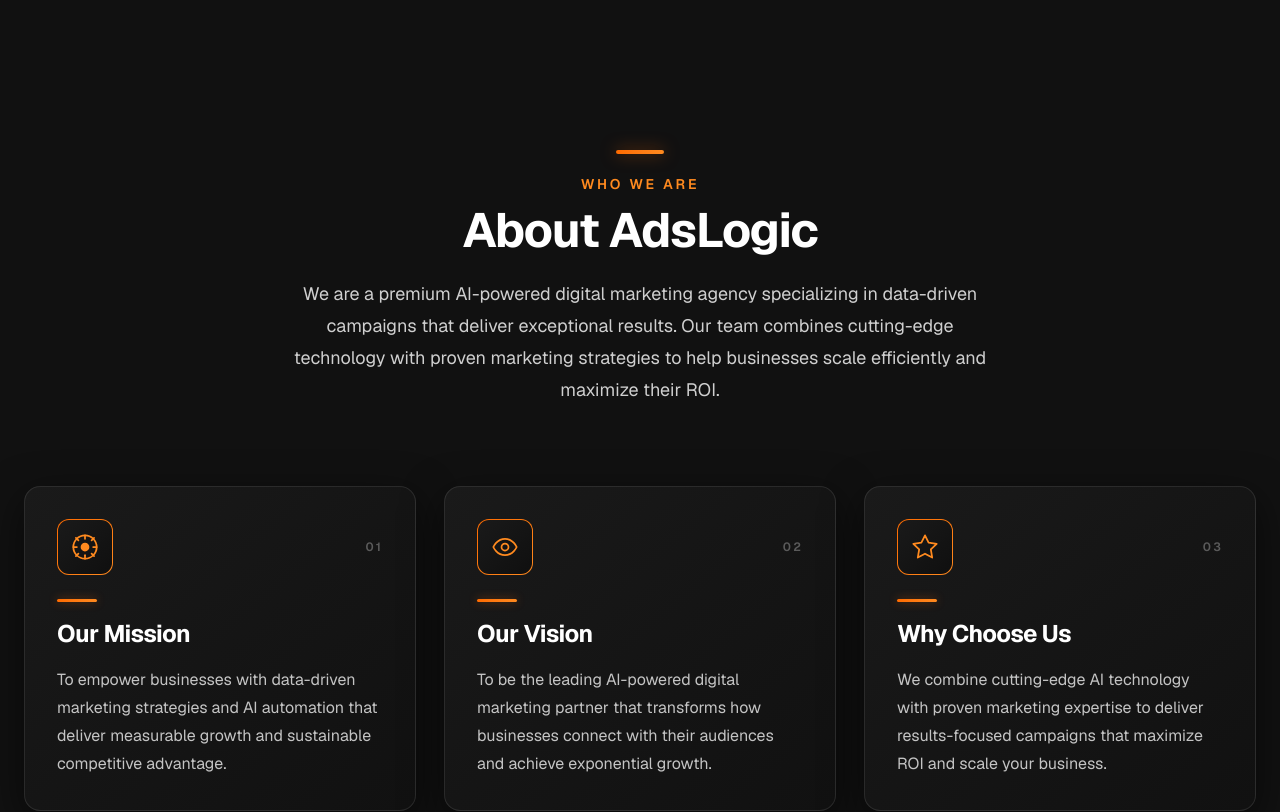
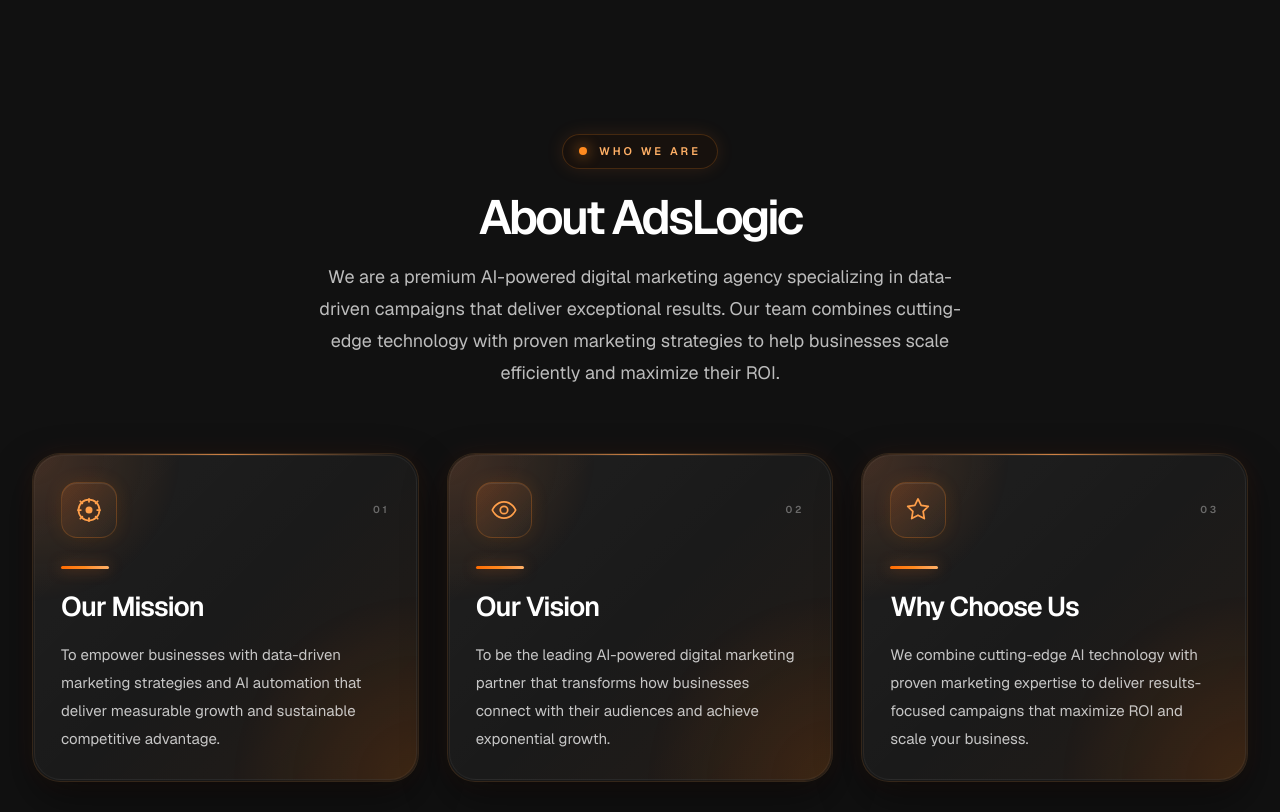
Before and after one commit to Zarmeena-khan/adslogic, a Next.js app: page / in a window 1280 px wide. Shown: the part 1940-2752 px from the top of the page. Built offline with nearby package versions, Linux system fonts and the light colour scheme.

Commit message:
Services section redesign, About section fix, Hero puzzle background restored

```diff
--- a/src/components/About/About.tsx
+++ b/src/components/About/About.tsx
@@ -4,19 +4,37 @@
 import AboutCard from "./AboutCard";
 import { aboutCards } from "./aboutData";
 
-const headerVariants = {
+const sectionVariants = {
+  hidden: { opacity: 0 },
+  visible: {
+    opacity: 1,
+    transition: {
+      duration: 0.7,
+      ease: [0.22, 1, 0.36, 1] as const,
+    },
+  },
+};
+
+const headingVariants = {
   hidden: { opacity: 0, y: 24 },
   visible: {
     opacity: 1,
     y: 0,
-    transition: { duration: 0.7, ease: [0.22, 1, 0.36, 1] as const },
+    transition: {
+      duration: 0.7,
+      delay: 0.08,
+      ease: [0.22, 1, 0.36, 1] as const,
+    },
   },
 };
 
 const gridVariants = {
   hidden: {},
   visible: {
-    transition: { staggerChildren: 0.14, delayChildren: 0.25 },
+    transition: {
+      staggerChildren: 0.12,
+      delayChildren: 0.18,
+    },
   },
 };
 
@@ -24,7 +42,7 @@
   return (
     <section
       id="about"
-      className="relative z-10 min-h-screen px-4 pt-32 pb-24 sm:px-6 sm:pt-40 sm:pb-28 lg:pt-48 lg:pb-32"
+      className="relative z-10 px-4 pb-24 pt-28 sm:px-6 sm:pb-28 sm:pt-36 lg:px-8 lg:pb-32 lg:pt-44"
     >
       <div className="pointer-events-none absolute inset-x-0 top-0 h-px bg-gradient-to-r from-transparent via-[#FF6B00]/30 to-transparent" />
 
@@ -32,31 +50,44 @@
         <motion.div
           initial="hidden"
           whileInView="visible"
-          viewport={{ once: true, margin: "-80px" }}
-          variants={headerVariants}
+          viewport={{ once: true, amount: 0.25 }}
+          variants={sectionVariants}
           className="mx-auto max-w-3xl text-center"
         >
-          <div className="mx-auto mb-5 h-1 w-12 rounded-full bg-gradient-to-r from-[#FF6B00] to-[#FF8A1F] shadow-[0_0_16px_rgba(255,107,0,0.5)]" />
-          <p className="text-sm font-semibold uppercase tracking-[0.2em] text-[#FF8A1F]">
-            Who We Are
-          </p>
-          <h2 className="mt-3 text-3xl font-bold tracking-tight text-white sm:text-4xl lg:text-5xl">
+          <motion.div
+            variants={headingVariants}
+            className="mx-auto mb-6 inline-flex items-center gap-3 rounded-full border border-[#FF8A1F]/20 bg-[#1A120D]/80 px-4 py-2 shadow-[0_0_18px_rgba(255,122,38,0.12)] backdrop-blur-md"
+          >
+            <span className="h-2 w-2 rounded-full bg-[#FF8A1F] shadow-[0_0_14px_rgba(255,138,31,0.9)]" />
+            <span className="text-[11px] font-semibold uppercase tracking-[0.28em] text-[#FFB066]">
+              Who We Are
+            </span>
+          </motion.div>
+
+          <motion.h2
+            variants={headingVariants}
+            className="text-3xl font-semibold tracking-[-0.06em] text-white sm:text-4xl lg:text-5xl"
+          >
             About AdsLogic
-          </h2>
-          <p className="mx-auto mt-6 max-w-[720px] text-base leading-7 text-white/80 sm:text-lg sm:leading-8">
+          </motion.h2>
+
+          <motion.p
+            variants={headingVariants}
+            className="mx-auto mt-5 max-w-2xl text-base leading-8 text-white/72 sm:text-lg"
+          >
             We are a premium AI-powered digital marketing agency specializing in
             data-driven campaigns that deliver exceptional results. Our team
             combines cutting-edge technology with proven marketing strategies to
             help businesses scale efficiently and maximize their ROI.
-          </p>
+          </motion.p>
         </motion.div>
 
         <motion.div
           initial="hidden"
           whileInView="visible"
-          viewport={{ once: true, margin: "-60px" }}
+          viewport={{ once: true, amount: 0.2 }}
           variants={gridVariants}
-          className="mt-16 grid grid-cols-1 gap-6 sm:mt-20 lg:grid-cols-3 lg:gap-7"
+          className="mt-14 grid grid-cols-1 gap-6 sm:mt-16 lg:grid-cols-3 lg:gap-7"
         >
           {aboutCards.map((card, index) => (
             <AboutCard key={card.title} card={card} index={index} />
--- a/src/components/About/AboutCard.tsx
+++ b/src/components/About/AboutCard.tsx
@@ -9,11 +9,14 @@
 };
 
 const cardVariants = {
-  hidden: { opacity: 0, y: 36 },
+  hidden: { opacity: 0, y: 30 },
   visible: {
     opacity: 1,
     y: 0,
-    transition: { duration: 0.65, ease: [0.22, 1, 0.36, 1] as const },
+    transition: {
+      duration: 0.68,
+      ease: [0.22, 1, 0.36, 1] as const,
+    },
   },
 };
 
@@ -32,35 +35,35 @@
     case "Our Mission":
       return (
         <svg {...iconProps}>
-          <circle cx="12" cy="12" r="10" />
-          <circle cx="12" cy="12" r="3" fill="currentColor" />
-          <path d="M12 2v3" />
-          <path d="M12 19v3" />
-          <path d="M4.22 4.22l2.12 2.12" />
-          <path d="M17.66 17.66l2.12 2.12" />
-          <path d="M2 12h3" />
-          <path d="M19 12h3" />
-          <path d="M4.22 19.78l2.12-2.12" />
-          <path d="M17.66 6.34l2.12-2.12" />
+          <circle cx="12" cy="12" r="9" />
+          <circle cx="12" cy="12" r="3" fill="currentColor" stroke="none" />
+          <path d="M12 2.5v2.5" />
+          <path d="M12 19v2.5" />
+          <path d="M4.5 4.5l1.8 1.8" />
+          <path d="M17.7 17.7l1.8 1.8" />
+          <path d="M2.5 12h2.5" />
+          <path d="M19 12h2.5" />
+          <path d="M4.5 19.5l1.8-1.8" />
+          <path d="M17.7 6.3l1.8-1.8" />
         </svg>
       );
     case "Our Vision":
       return (
         <svg {...iconProps}>
           <path d="M2 12s3-7 10-7 10 7 10 7-3 7-10 7-10-7-10-7Z" />
-          <circle cx="12" cy="12" r="3" />
+          <circle cx="12" cy="12" r="3.2" />
         </svg>
       );
     case "Why Choose Us":
       return (
         <svg {...iconProps}>
-          <path d="M12 2L15.09 8.26L22 9.27L17 14.14L18.18 21.02L12 17.77L5.82 21.02L7 14.14L2 9.27L8.91 8.26L12 2Z" />
+          <path d="M12 2.5l2.7 5.5 6.1.9-4.4 4.3 1 6.1-5.4-2.8-5.4 2.8 1-6.1-4.4-4.3 6.1-.9L12 2.5Z" />
         </svg>
       );
     default:
       return (
         <svg {...iconProps}>
-          <circle cx="12" cy="12" r="10" />
+          <circle cx="12" cy="12" r="9" />
         </svg>
       );
   }
@@ -70,41 +73,38 @@
   return (
     <motion.article
       variants={cardVariants}
+      initial="hidden"
+      whileInView="visible"
+      viewport={{ once: true, amount: 0.3 }}
       whileHover={{
-        y: -8,
-        transition: { type: "spring", stiffness: 320, damping: 22 },
+        y: -10,
+        scale: 1.01,
+        transition: { type: "spring", stiffness: 260, damping: 22 },
       }}
-      className="group relative flex h-full flex-col overflow-hidden rounded-2xl border border-white/10 bg-gradient-to-br from-[#1A1A1A] via-[#151515] to-[#111111] p-7 shadow-[0_12px_40px_rgba(0,0,0,0.55)] backdrop-blur-md transition-shadow duration-500 hover:border-[#FF6B00]/45 hover:shadow-[0_16px_48px_rgba(0,0,0,0.6),0_0_36px_rgba(255,107,0,0.18)] sm:p-8"
+      className="group relative h-full overflow-hidden rounded-[28px] border border-[#FF8A1F]/12 bg-[#1A1A1A]/95 p-6 shadow-[0_18px_44px_rgba(0,0,0,0.45),0_0_26px_rgba(255,107,0,0.08)] backdrop-blur-xl transition-all duration-500 hover:border-[#FF8A1F]/30 hover:shadow-[0_22px_52px_rgba(0,0,0,0.52),0_0_30px_rgba(255,107,0,0.16)] sm:p-7"
     >
-      <div className="pointer-events-none absolute inset-0 rounded-2xl bg-gradient-to-br from-[#FF6B00]/[0.06] via-transparent to-transparent opacity-0 transition-opacity duration-500 group-hover:opacity-100" />
-      <div className="pointer-events-none absolute inset-x-0 top-0 h-px bg-gradient-to-r from-transparent via-[#FF6B00]/40 to-transparent opacity-0 transition-opacity duration-500 group-hover:opacity-100" />
+      <div className="pointer-events-none absolute inset-0 rounded-[28px] bg-[radial-gradient(circle_at_top_left,_rgba(255,132,55,0.18),transparent_30%),radial-gradient(circle_at_bottom_right,_rgba(255,118,0,0.14),transparent_38%)] opacity-90" />
+      <div className="pointer-events-none absolute inset-[1px] rounded-[27px] border border-white/5 bg-[linear-gradient(135deg,rgba(255,255,255,0.035),rgba(255,255,255,0.01),rgba(255,107,0,0.05))]" />
+      <div className="pointer-events-none absolute inset-x-5 top-0 h-px bg-gradient-to-r from-transparent via-[#FF9D50]/80 to-transparent" />
+      <div className="pointer-events-none absolute inset-0 rounded-[28px] opacity-0 transition-opacity duration-500 group-hover:opacity-100 bg-[radial-gradient(circle_at_center,_rgba(255,123,0,0.12),transparent_58%)]" />
 
-      <div className="relative flex flex-1 flex-col">
-        <div className="mb-6 flex items-center justify-between">
-          <div
-            className="flex h-14 w-14 items-center justify-center rounded-xl text-[#FF8A1F] transition-colors duration-300 group-hover:text-white"
-            style={{
-              border: "1px solid transparent",
-              backgroundImage:
-                "linear-gradient(to bottom right, #1A1A1A, #0F0F0F), linear-gradient(135deg, #FF6B00, #FF8A1F)",
-              backgroundOrigin: "border-box",
-              backgroundClip: "padding-box, border-box",
-            }}
-          >
+      <div className="relative z-10 flex h-full flex-col">
+        <div className="mb-7 flex items-center justify-between gap-4">
+          <div className="flex h-14 w-14 items-center justify-center rounded-2xl border border-[#FF8A1F]/20 bg-[linear-gradient(135deg,rgba(255,122,38,0.18),rgba(255,255,255,0.02))] text-[#FF9F4A] shadow-[inset_0_1px_0_rgba(255,255,255,0.08),0_0_18px_rgba(255,123,0,0.12)] transition-all duration-300 group-hover:scale-105 group-hover:text-white">
             {getLineIcon(card.title)}
           </div>
-          <span className="text-xs font-semibold tracking-[0.18em] text-white/30">
+          <span className="text-[10px] font-semibold uppercase tracking-[0.28em] text-white/35">
             0{index + 1}
           </span>
         </div>
 
-        <div className="mb-4 h-[3px] w-10 rounded-full bg-gradient-to-r from-[#FF6B00] to-[#FF8A1F] shadow-[0_0_10px_rgba(255,107,0,0.45)] transition-all duration-500 group-hover:w-14 group-hover:shadow-[0_0_16px_rgba(255,107,0,0.65)]" />
+        <div className="mb-5 h-[3px] w-12 rounded-full bg-gradient-to-r from-[#FF6B00] via-[#FF8A1F] to-[#FFB066] shadow-[0_0_14px_rgba(255,122,38,0.5)] transition-all duration-500 group-hover:w-16" />
 
-        <h3 className="text-xl font-bold tracking-tight text-white transition-colors duration-300 group-hover:text-[#FF8A1F] sm:text-2xl">
+        <h3 className="text-2xl font-semibold tracking-[-0.04em] text-white transition-colors duration-300 group-hover:text-[#FFB066] sm:text-[1.7rem]">
           {card.title}
         </h3>
 
-        <p className="mt-4 flex-1 text-sm leading-7 text-white/75 sm:text-base sm:leading-7">
+        <p className="mt-4 flex-1 text-sm leading-7 text-white/75 sm:text-[15px] sm:leading-7">
           {card.description}
         </p>
       </div>
--- a/src/components/Contact/Contact.tsx
+++ b/src/components/Contact/Contact.tsx
@@ -11,18 +11,18 @@
 
       <div className="mx-auto max-w-7xl">
         <motion.div
-          initial={{ opacity: 0, y: 20 }}
+          initial={{ opacity: 0, y: 24 }}
           whileInView={{ opacity: 1, y: 0 }}
-          viewport={{ once: true, margin: "-80px" }}
-          transition={{ duration: 0.6, ease: [0.22, 1, 0.36, 1] }}
+          viewport={{ once: false, amount: 0.35 }}
+          transition={{ duration: 0.7, ease: [0.22, 1, 0.36, 1] }}
           className="mx-auto max-w-2xl text-center"
         >
-          <div className="mx-auto mb-4 h-1 w-12 rounded-full bg-gradient-to-r from-[#FF6B00] to-[#FF8A1F] shadow-[0_0_16px_rgba(255,107,0,0.5)]" />
-          <h2 className="text-3xl font-bold tracking-tight text-white sm:text-4xl lg:text-5xl">
+          <div className="mx-auto mb-5 h-1 w-12 rounded-full bg-gradient-to-r from-[#FF6B00] to-[#FF8A1F] shadow-[0_0_16px_rgba(255,107,0,0.5)]" />
+          <h2 className="text-3xl font-bold tracking-[-0.05em] text-white sm:text-4xl lg:text-5xl">
             Get In Touch
           </h2>
           <p className="mt-4 text-sm leading-relaxed text-white/70 sm:text-base lg:text-lg">
-            Ready to grow your business? Let's talk about how we can help you
+            Ready to grow your business? Let&apos;s talk about how we can help you
             achieve your marketing goals.
           </p>
         </motion.div>
```
Also changed, not shown: src/components/Contact/ContactForm.tsx (+13 -17 lines), src/components/Contact/ContactInfo.tsx (+73 -56 lines).
